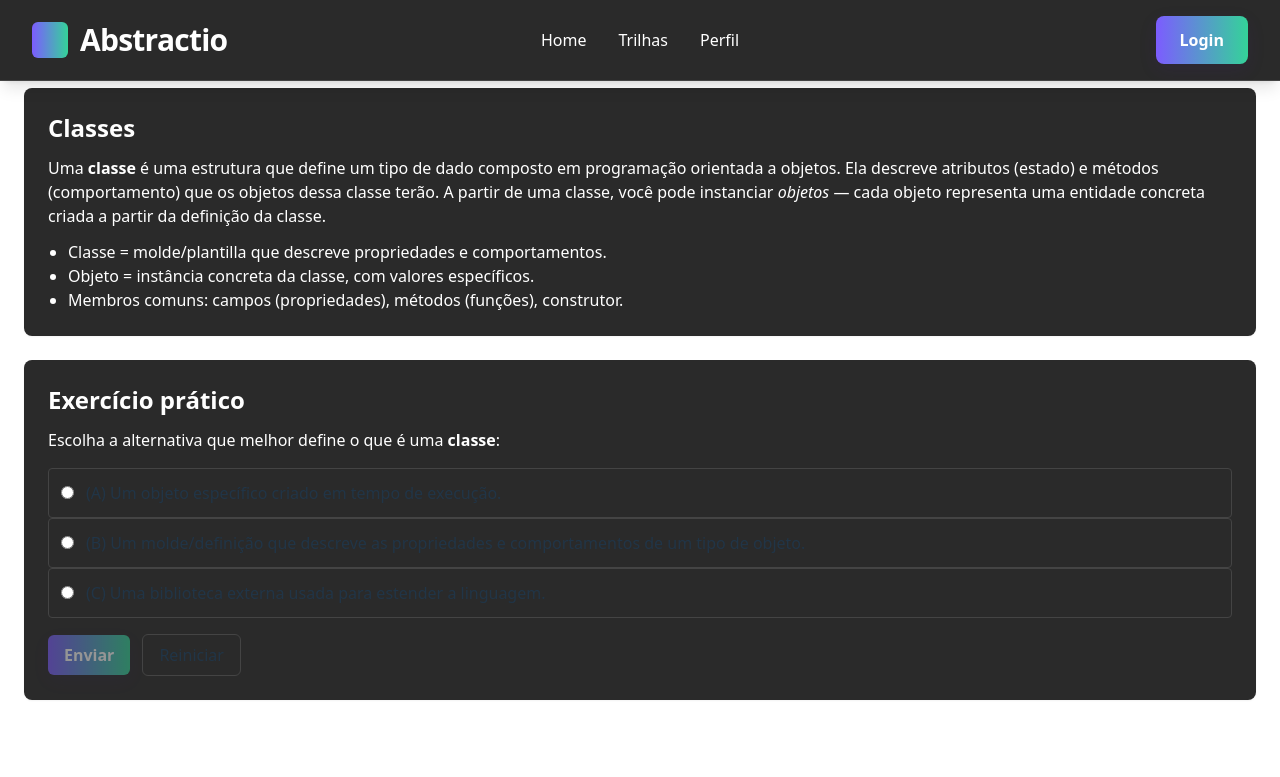
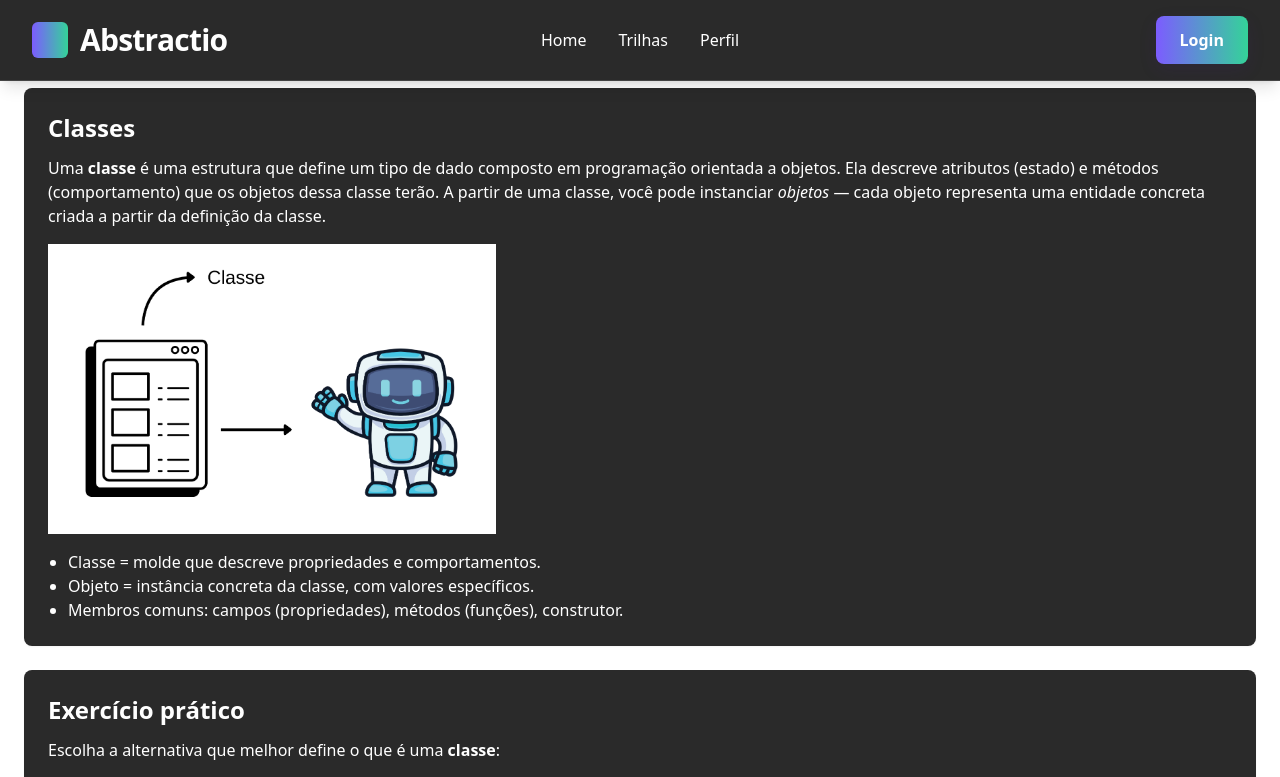
Before and after one commit to Gpcoutinho/Abstractio, a React (Vite) app: page /lesson-classes in a window 1280 px wide. Shown: the top 777 px of the page. Built offline with nearby package versions, Linux system fonts and the light colour scheme; no server answers.

Commit message:
add imagem

```diff
--- a/src/pages/LessonClasses.tsx
+++ b/src/pages/LessonClasses.tsx
@@ -27,8 +27,10 @@ const LessonClasses: React.FC = () => {
           representa uma entidade concreta criada a partir da definição da classe.
         </p>
 
+  <img src="/assets/classe.png" alt="Classes Diagram" className="my-4 w-full max-w-md object-contain" loading="lazy" />
+
         <ul className="list-disc pl-5 text-textPrimary">
-          <li>Classe = molde/plantilla que descreve propriedades e comportamentos.</li>
+          <li>Classe = molde que descreve propriedades e comportamentos.</li>
           <li>Objeto = instância concreta da classe, com valores específicos.</li>
           <li>Membros comuns: campos (propriedades), métodos (funções), construtor.</li>
         </ul>
```
Also changed, not shown: public/assets/classe.png (added), src/assets/classe.png (added).
